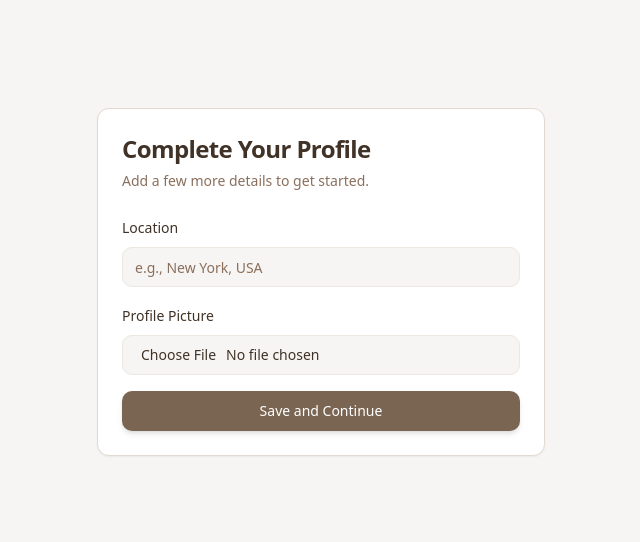
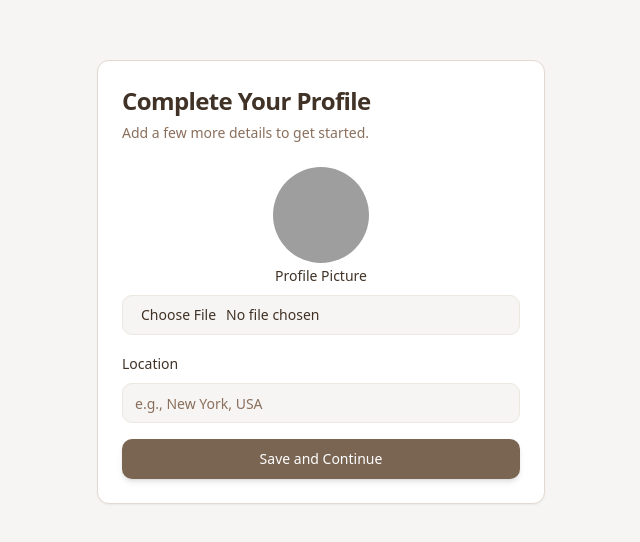
Before and after one commit to cultrs-ecommerce/cultrs-frontend, a React (Vite) app: page /complete-profile in a window 1280 px wide. Shown: the part 118-660 px from the top of the page, without its empty margins (319-959 px from the left). Built offline with nearby package versions, Linux system fonts and the light colour scheme; no server answers; grey boxes are pictures that could not be loaded.

Commit message:
added an image upload component to allow users to see a preview of their upload before saving

```diff
--- a/src/components/EditProfileModal.tsx
+++ b/src/components/EditProfileModal.tsx
@@ -14,6 +14,7 @@ import { useAuth } from "@/hooks/useAuth";
 import { toast } from "sonner";
 import { updateUser } from "@/controllers/userController";
 import { User } from "@/types/User";
+import ImageUpload from "@/components/ImageUpload";
 
 interface EditProfileModalProps {
   isOpen: boolean;
@@ -37,7 +38,9 @@ const EditProfileModal = ({
   const { user, currentUser } = useAuth();
   const [name, setName] = useState(user?.name || "");
   const [email, setEmail] = useState(user?.email || "");
-  const [profilePicture, setProfilePicture] = useState<File | null>(null);
+  const [profilePictureFile, setProfilePictureFile] = useState<File | null>(
+    null
+  );
   const [loading, setLoading] = useState(false);
 
   useEffect(() => {
@@ -46,12 +49,6 @@ const EditProfileModal = ({
       setEmail(user.email || "");
     }
   }, [user]);
-
-  const handleFileChange = (e: React.ChangeEvent<HTMLInputElement>) => {
-    if (e.target.files && e.target.files[0]) {
-      setProfilePicture(e.target.files[0]);
-    }
-  };
 
   const handleSubmit = async () => {
     if (!currentUser || !user) {
@@ -63,8 +60,8 @@ const EditProfileModal = ({
 
     try {
       let profilePictureUrl = user.profilePictureUrl;
-      if (profilePicture) {
-        profilePictureUrl = await toBase64(profilePicture);
+      if (profilePictureFile) {
+        profilePictureUrl = await toBase64(profilePictureFile);
       }
 
       await updateUser(currentUser.uid, {
@@ -96,6 +93,10 @@ const EditProfileModal = ({
           </DialogDescription>
         </DialogHeader>
         <div className="space-y-4 py-4">
+          <ImageUpload
+            onFileChange={setProfilePictureFile}
+            initialImageUrl={user?.profilePictureUrl}
+          />
           <div className="space-y-2">
             <Label htmlFor="name">Name</Label>
             <Input
@@ -113,15 +114,6 @@ const EditProfileModal = ({
               onChange={(e) => setEmail(e.target.value)}
             />
           </div>
-          <div className="space-y-2">
-            <Label htmlFor="profilePicture">Profile Picture</Label>
-            <Input
-              id="profilePicture"
-              type="file"
-              accept="image/*"
-              onChange={handleFileChange}
-            />
-          </div>
         </div>
         <DialogFooter>
           <Button variant="outline" onClick={onClose}>
--- /dev/null
+++ b/src/components/ImageUpload.tsx
@@ -0,0 +1,53 @@
+import { useState } from "react";
+import { Avatar, AvatarFallback, AvatarImage } from "@/components/ui/avatar";
+import { Input } from "@/components/ui/input";
+import { Label } from "@/components/ui/label";
+import { User as UserIcon } from "lucide-react";
+
+interface ImageUploadProps {
+  onFileChange: (file: File | null) => void;
+  initialImageUrl?: string;
+}
+
+const ImageUpload = ({
+  onFileChange,
+  initialImageUrl = "/placeholder.svg",
+}: ImageUploadProps) => {
+  const [preview, setPreview] = useState<string | null>(null);
+
+  const handleFileChange = (e: React.ChangeEvent<HTMLInputElement>) => {
+    const file = e.target.files?.[0];
+    if (file) {
+      onFileChange(file);
+      const reader = new FileReader();
+      reader.onloadend = () => {
+        setPreview(reader.result as string);
+      };
+      reader.readAsDataURL(file);
+    } else {
+      onFileChange(null);
+    }
+  };
+
+  return (
+    <div className="space-y-2 text-center">
+      <Avatar className="h-24 w-24 mx-auto">
+        <AvatarImage src={preview || initialImageUrl} />
+        <AvatarFallback>
+          <UserIcon className="h-12 w-12" />
+        </AvatarFallback>
+      </Avatar>
+      <Label htmlFor="profilePicture">Profile Picture</Label>
+      <Input
+        id="profilePicture"
+        name="profilePicture"
+        type="file"
+        accept="image/*"
+        onChange={handleFileChange}
+        className="w-full"
+      />
+    </div>
+  );
+};
+
+export default ImageUpload;
--- a/src/pages/CompleteProfile.tsx
+++ b/src/pages/CompleteProfile.tsx
@@ -13,6 +13,7 @@ import {
 import { useAuth } from "@/hooks/useAuth";
 import { updateUserProfile } from "@/controllers/userController";
 import { toast } from "sonner";
+import ImageUpload from "@/components/ImageUpload";
 
 // Helper function to convert file to base64
 const toBase64 = (file: File): Promise<string> =>
@@ -29,12 +30,6 @@ const CompleteProfile = () => {
   const [profilePicture, setProfilePicture] = useState<File | null>(null);
   const [loading, setLoading] = useState(false);
   const navigate = useNavigate();
-
-  const handleFileChange = (e: React.ChangeEvent<HTMLInputElement>) => {
-    if (e.target.files && e.target.files[0]) {
-      setProfilePicture(e.target.files[0]);
-    }
-  };
 
   const handleSubmit = async (e: React.FormEvent) => {
     e.preventDefault();
@@ -76,6 +71,8 @@ const CompleteProfile = () => {
         </CardHeader>
         <CardContent>
           <form onSubmit={handleSubmit} className="space-y-4">
+            <ImageUpload onFileChange={setProfilePicture} />
+
             <div className="space-y-2">
               <Label htmlFor="location">Location</Label>
               <Input
@@ -85,18 +82,6 @@ const CompleteProfile = () => {
                 value={location}
                 onChange={(e) => setLocation(e.target.value)}
                 placeholder="e.g., New York, USA"
-                className="w-full"
-              />
-            </div>
-
-            <div className="space-y-2">
-              <Label htmlFor="profilePicture">Profile Picture</Label>
-              <Input
-                id="profilePicture"
-                name="profilePicture"
-                type="file"
-                accept="image/*"
-                onChange={handleFileChange}
                 className="w-full"
               />
             </div>
```
